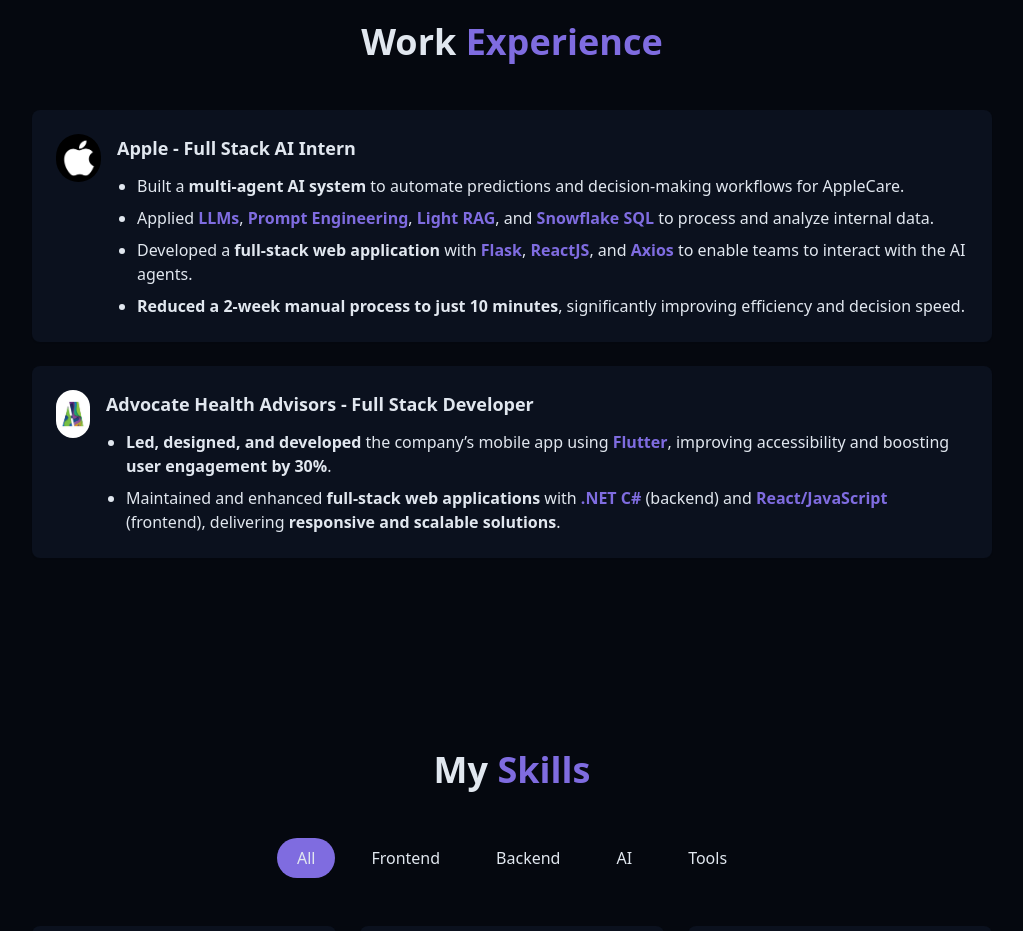
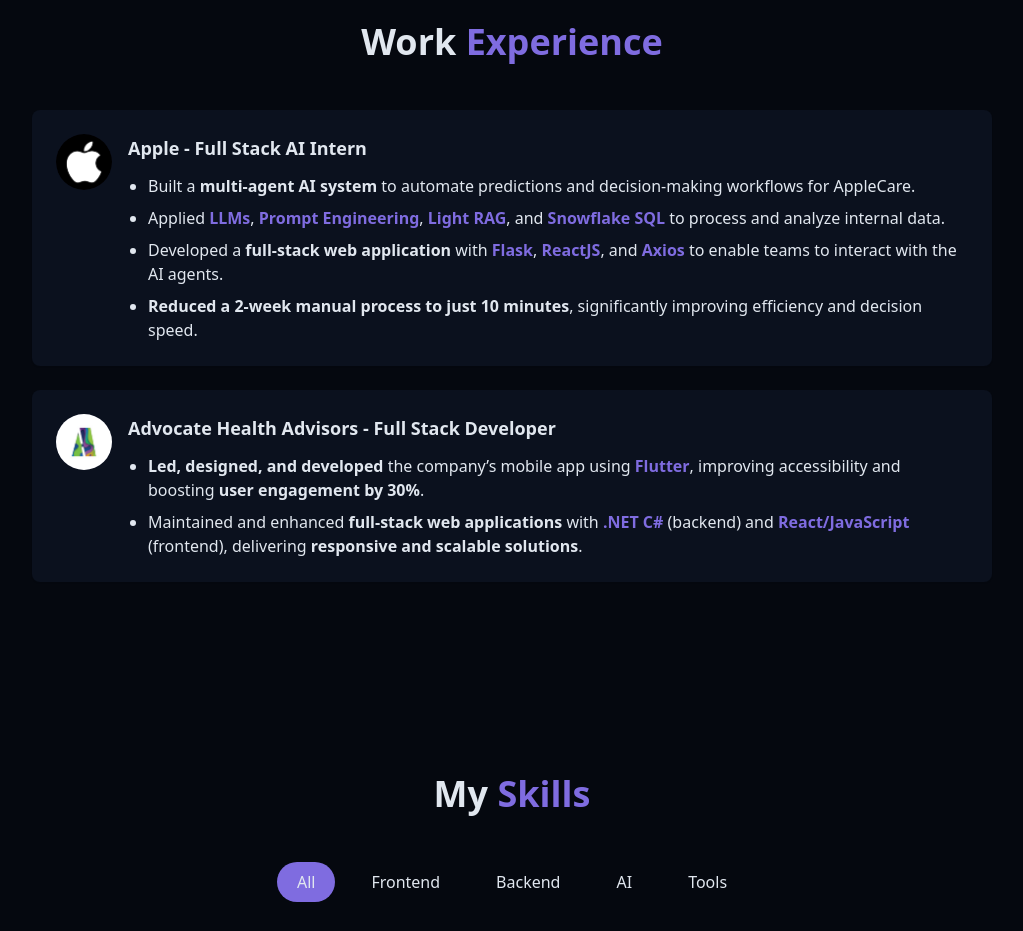
Before and after one commit to karou1182001/Portfolio, a React (Vite) app in the folder frontend/: page / in a window 1280 px wide. Shown: the part 1580-2511 px from the top of the page, without its empty margins (128-1151 px from the left). Built offline with nearby package versions, Linux system fonts and the light colour scheme; no server answers.

Commit message:
edits work section

```diff
--- a/frontend/src/components/WorkSection.jsx
+++ b/frontend/src/components/WorkSection.jsx
@@ -1,6 +1,6 @@
-import { Code, User, Briefcase } from "lucide-react";
 import appleLogo from "../assets/apple_logo.png";
 import advocateLogo from "../assets/advocate.jpg"
+import { User } from "lucide-react";
 
 // -----------------------------------------------------------------------------
 // WorkSection
@@ -21,13 +21,13 @@ export const WorkSection = () => {
         {/* Card: Apple Internship */}
             <div className="bg-card p-6 rounded-lg shadow-xs card-hover">
                 <div className="flex items-start gap-4">
-                <div className="h-12 w-12 rounded-full bg-primary/10 overflow-hidden flex items-center justify-center">
-            <img
-                src={appleLogo}
-                alt="Apple Logo"
-                className="h-full w-full object-cover"
-            />
-            </div>
+                <div className="shrink-0 aspect-square size-12 sm:size-14 rounded-full bg-primary/10 flex items-center justify-center overflow-hidden">
+                <img
+                    src={appleLogo}
+                    alt="Apple Logo"
+                    className="max-w-full max-h-full object-contain"
+                />
+                </div>
 
                 <div className="text-left">
                     <h4 className="font-semibold text-lg">Apple - Full Stack AI Intern</h4>
@@ -56,13 +56,15 @@ export const WorkSection = () => {
             {/* Card: Advocate Health Advisors */}
             <div className="bg-card p-6 rounded-lg shadow-xs card-hover">
                 <div className="flex items-start gap-4">
-                <div className="h-12 w-12 rounded-full bg-primary/10 overflow-hidden flex items-center justify-center">
+                <div className="shrink-0 aspect-square size-12 sm:size-14 rounded-full bg-primary/10 flex items-center justify-center overflow-hidden">
                 <img
                     src={advocateLogo}
                     alt="Advocate Logo"
-                    className="h-full w-full object-cover"
+                    className="max-w-full max-h-full object-contain"
                 />
                 </div>
+
+
                 <div className="text-left">
                     <h4 className="font-semibold text-lg">Advocate Health Advisors - Full Stack Developer</h4>
                     {/* <p className="text-sm text-muted-foreground">Aug 2023 – Jul 2024</p> */}
```
